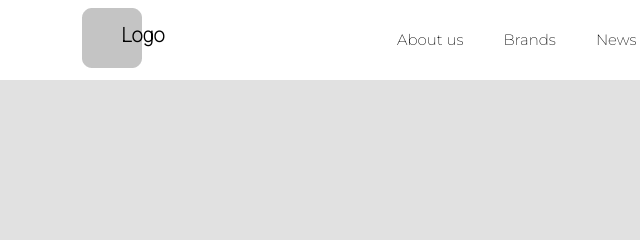
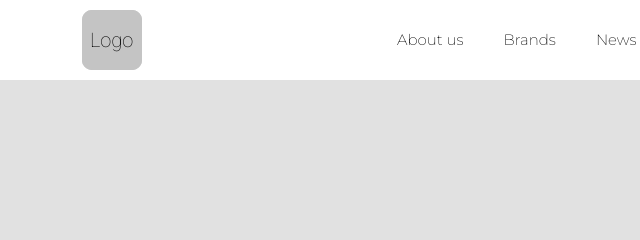
Before and after one commit to vuho10/cut-layout-figma, a plain HTML site: page index.html in a window 1280 px wide. Shown: the top 240 px of the page, 26-666 px from the left. Drawn offline with nearby package versions, Linux system fonts and the light colour scheme.

Commit message:
push code

```diff
--- a/asset/style/css/app.css
+++ b/asset/style/css/app.css
@@ -51,15 +51,27 @@ a {
     text-decoration: none
 }
 
+.header__logo {
+    position: relative;
+    width: 60px;
+    height: 60px;
+    background: #C4C4C4;
+    border-radius: 10px;
+}
+
 .header__logo a {
     position: absolute;
-    left: 11.5%;
-    top:3% ;
+    margin: 0;
+    top: 50%;
+    left: 50%;
+    -ms-transform: translate(-50%, -50%);
+    transform: translate(-50%, -50%);
     font: 20px 'Roboto', sans-serif;
-    font-weight: 700;
-    line-height: 23px;
-    letter-spacing: 0em;
+    font-weight: 700px;
+    line-height: 24px;
+    /* letter-spacing: 0em; */
     text-align: left;
+
 }
 
 #swiper__pagination--style {
@@ -243,11 +255,11 @@ a {
 .title__our--product {
     display: flex;
     justify-content: center;
-    font: 32px 'Montserrat', sans-serif;
-    font-style: normal;
-    font-weight: 700;
+    text-align: center;
+    font-family: 32px 'Montserrat', sans-serif;
+    font-weight: 700px;
     line-height: 39px;
-    text-align: center;
+    letter-spacing: 0em;
     color: #000000;
 }
 
@@ -410,6 +422,7 @@ a {
 .footer__info {
     height: 144px;
 }
+
 .hr__sect,
 .hr__sect2 {
 
@@ -423,6 +436,7 @@ a {
     background-color: #606060;
     color: aliceblue;
 }
+
 .footer__sign--up input {
     height: 48px;
     width: 615px;
```
Also changed, not shown: index.html (+0 -1 lines).
